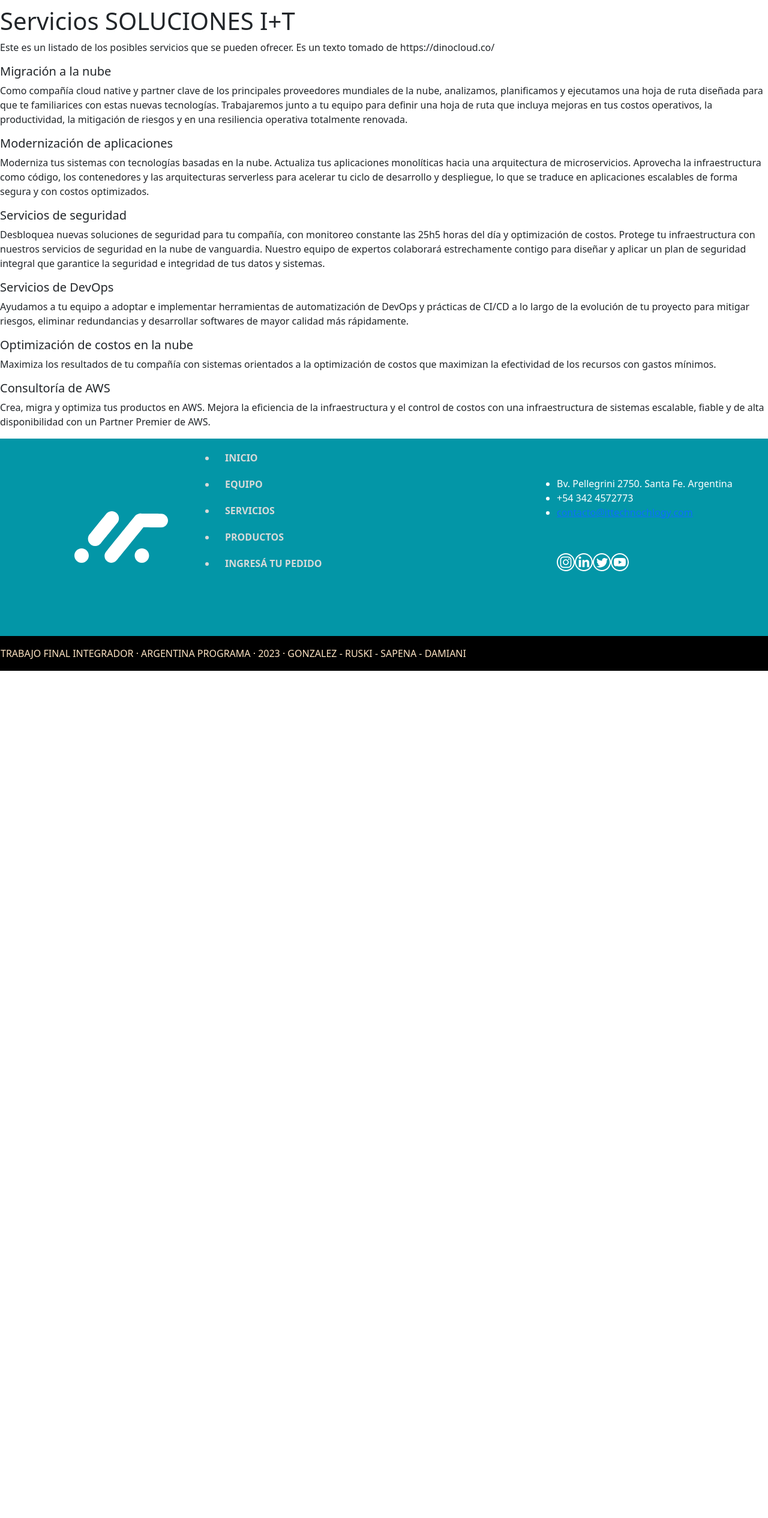
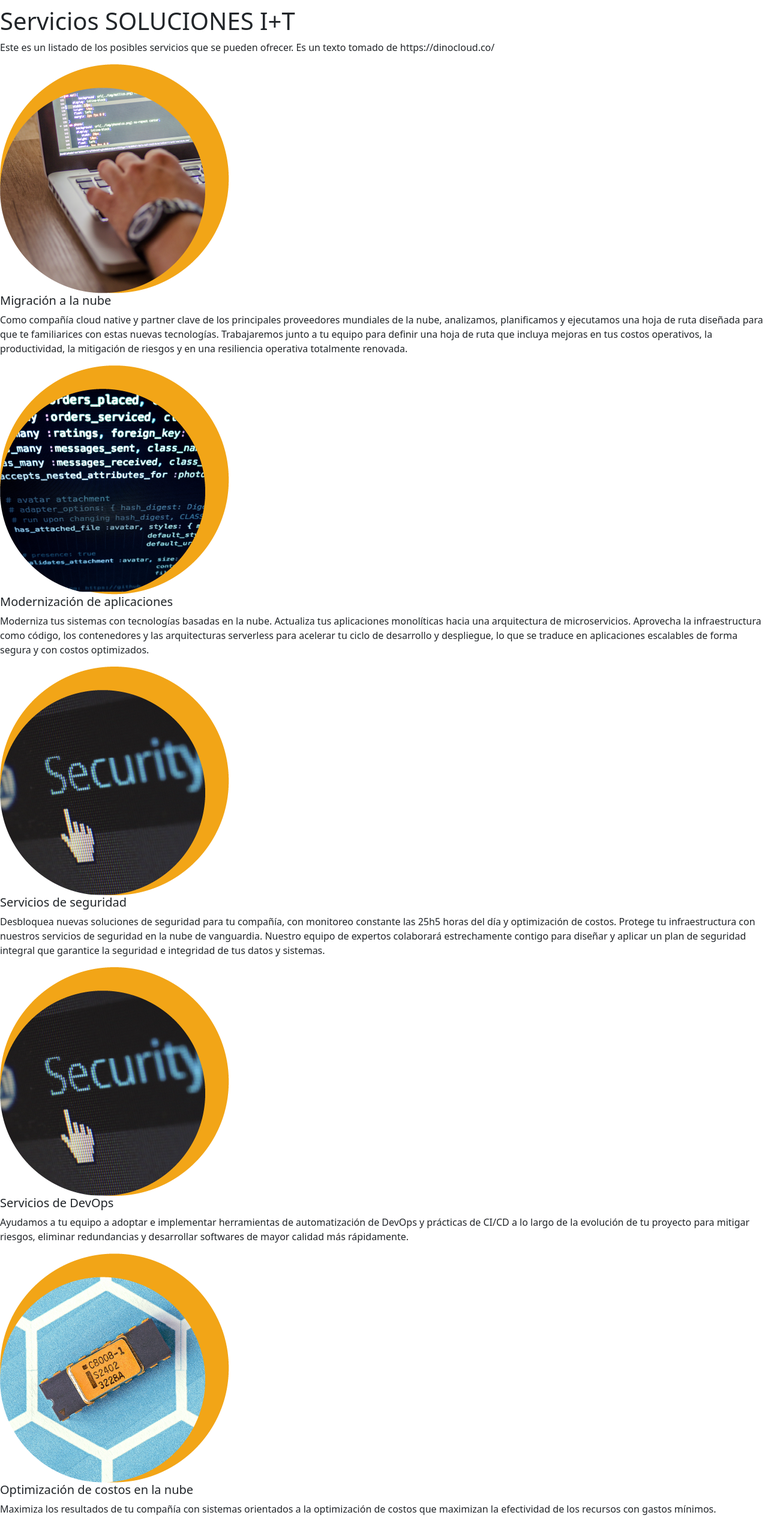
Before and after one commit to Fruski/Trabajo-Integrador-UTN, a plain HTML site: page it technology/pages/servicios.html in a window 1280 px wide. Shown: the part 111-2641 px from the top of the page at 60% size. Before the commit the page ends 1229 px from the top, so only its background shows below. Drawn offline with nearby package versions, Linux system fonts and the light colour scheme.

Commit message:
Imagenes de Servicios
Se carga imagenes

```diff
--- a/it technology/pages/servicios.html
+++ b/it technology/pages/servicios.html
@@ -30,22 +30,22 @@
 
         <div class="servicios">
 
-        <h5>Migración a la nube</h5> <!-- h4 son las tarjetas de productos, así que acá trabajemos h5 -->
+        <img src="https://github.com/Fruski/Trabajo-Integrador-UTN/blob/main/it%20technology/imgs/servicios/servicio_01.png?raw=true">  <h5>Migración a la nube</h5> <!-- h4 son las tarjetas de productos, así que acá trabajemos h5 -->
         <p>Como compañía cloud native y partner clave de los principales proveedores mundiales de la nube, analizamos, planificamos y ejecutamos una hoja de ruta diseñada para que te familiarices con estas nuevas tecnologías. Trabajaremos junto a tu equipo para definir una hoja de ruta que incluya mejoras en tus costos operativos, la productividad, la mitigación de riesgos y en una resiliencia operativa totalmente renovada.</p>
 
-        <h5>Modernización de aplicaciones</h5>
+        <img src="https://github.com/Fruski/Trabajo-Integrador-UTN/blob/main/it%20technology/imgs/servicios/servicio_02.png?raw=true"> <h5>Modernización de aplicaciones</h5>
         <p>Moderniza tus sistemas con tecnologías basadas en la nube. Actualiza tus aplicaciones monolíticas hacia una arquitectura de microservicios. Aprovecha la infraestructura como código, los contenedores y las arquitecturas serverless para acelerar tu ciclo de desarrollo y despliegue, lo que se traduce en aplicaciones escalables de forma segura y con costos optimizados.</p>
 
-        <h5>Servicios de seguridad</h5>
+        <img src="https://github.com/Fruski/Trabajo-Integrador-UTN/blob/main/it%20technology/imgs/servicios/servicio_03.png?raw=true"> <h5>Servicios de seguridad</h5>
         <p>Desbloquea nuevas soluciones de seguridad para tu compañía, con monitoreo constante las 25h5 horas del día y optimización de costos. Protege tu infraestructura con nuestros servicios de seguridad en la nube de vanguardia. Nuestro equipo de expertos colaborará estrechamente contigo para diseñar y aplicar un plan de seguridad integral que garantice la seguridad e integridad de tus datos y sistemas.</p>
 
-        <h5>Servicios de DevOps</h5>
+        <img src="https://github.com/Fruski/Trabajo-Integrador-UTN/blob/main/it%20technology/imgs/servicios/servicio_03.png?raw=true"> <h5>Servicios de DevOps</h5>
         <p>Ayudamos a tu equipo a adoptar e implementar herramientas de automatización de DevOps y prácticas de CI/CD a lo largo de la evolución de tu proyecto para mitigar riesgos, eliminar redundancias y desarrollar softwares de mayor calidad más rápidamente.</p>
 
-        <h5>Optimización de costos en la nube</h5>
+        <img src="https://github.com/Fruski/Trabajo-Integrador-UTN/blob/main/it%20technology/imgs/servicios/servicio_05.png?raw=true"> <h5>Optimización de costos en la nube</h5>
         <p>Maximiza los resultados de tu compañía con sistemas orientados a la optimización de costos que maximizan la efectividad de los recursos con gastos mínimos.</p>
 
-        <h5>Consultoría de AWS</h5>
+        <img src="https://github.com/Fruski/Trabajo-Integrador-UTN/blob/main/it%20technology/imgs/servicios/servicio_06.png?raw=true"> <h5>Consultoría de AWS</h5>
         <p>Crea, migra y optimiza tus productos en AWS. Mejora la eficiencia de la infraestructura y el control de costos con una infraestructura de sistemas escalable, fiable y de alta disponibilidad con un Partner Premier de AWS.</p>
 
         </div>
```
